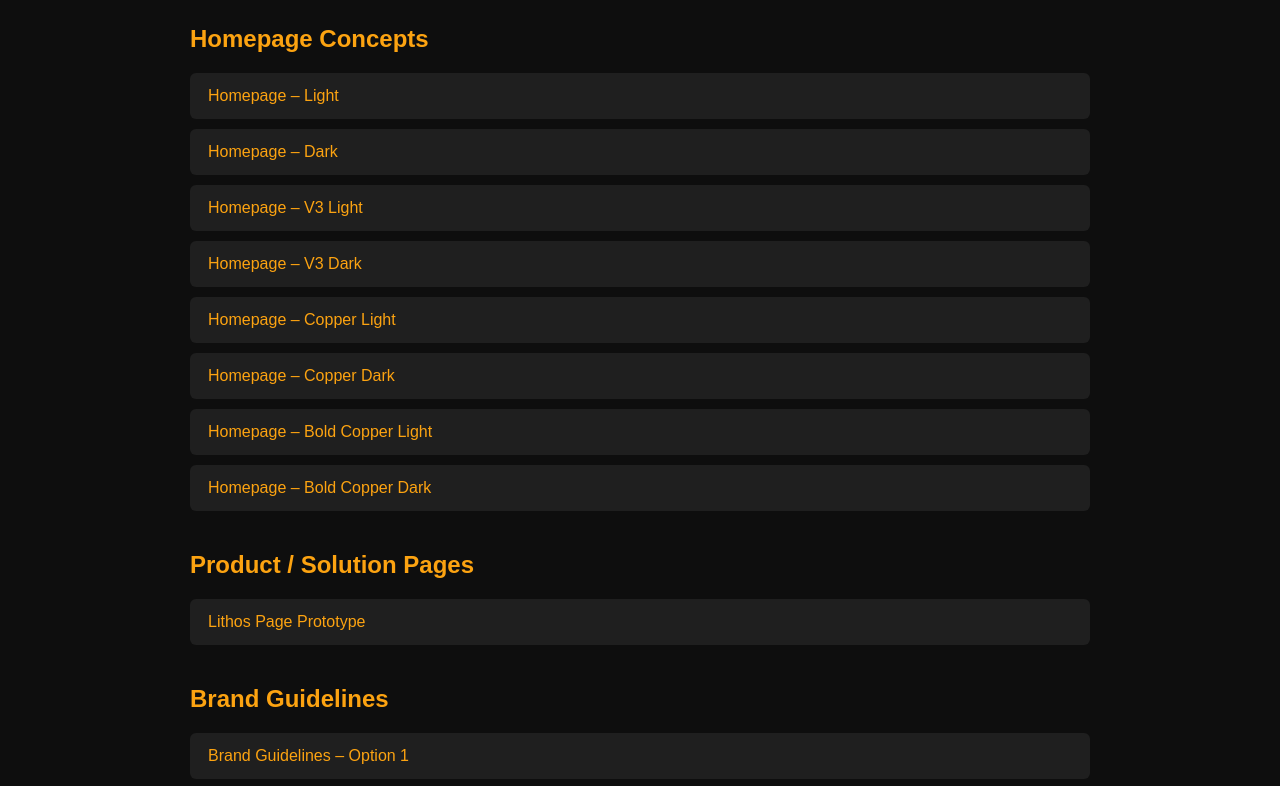
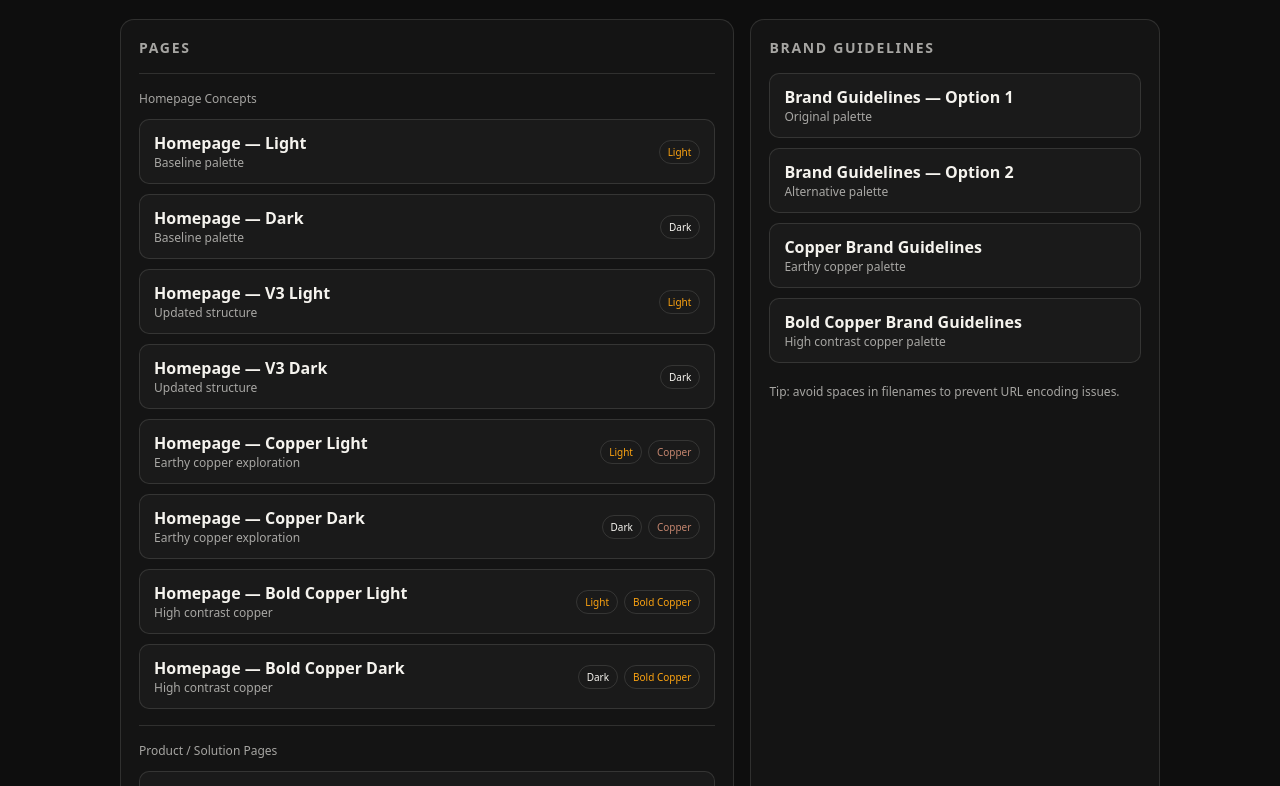
Before and after one commit to albertoescu9-creator/bold-copper-Lithos-Page, a plain HTML site: page index.html in a window 1280 px wide. Shown: the part 123-909 px from the top of the page. Drawn offline with Linux system fonts and the light colour scheme.

Commit message:
Update index.html

```diff
--- a/index.html
+++ b/index.html
@@ -2,45 +2,132 @@
 <html lang="en">
 <head>
 <meta charset="UTF-8">
-<title>GroundedAI Prototype Hub</title>
+<meta name="viewport" content="width=device-width, initial-scale=1.0">
+<title>GroundedAI — Prototype Hub</title>
 
 <style>
 
+:root{
+--bg:#0e0e0e;
+--card:#141414;
+--text:#f5f3ee;
+--muted:rgba(245,243,238,.65);
+--rule:rgba(245,243,238,.12);
+--accent:#FCA311;
+--accent2:#A0614A;
+--ok:#48A050;
+}
+
+*{box-sizing:border-box;margin:0;padding:0}
+
 body{
-font-family:Arial, sans-serif;
-background:#0e0e0e;
-color:#f5f3ee;
-padding:50px;
-max-width:900px;
+font-family:system-ui,Arial;
+background:var(--bg);
+color:var(--text);
+padding:44px 18px 80px;
+}
+
+.wrap{
+max-width:1040px;
 margin:auto;
 }
 
 h1{
+font-size:28px;
+margin-bottom:8px;
+}
+
+.sub{
+color:var(--muted);
 margin-bottom:30px;
 }
 
-h2{
-margin-top:40px;
-color:#FCA311;
+.grid{
+display:grid;
+grid-template-columns:1.2fr .8fr;
+gap:16px;
 }
 
-a{
-display:block;
-margin:10px 0;
-padding:14px 18px;
-background:#1f1f1f;
-color:#FCA311;
-text-decoration:none;
-border-radius:6px;
-transition:0.2s;
+.card{
+background:var(--card);
+border:1px solid var(--rule);
+border-radius:14px;
+padding:18px;
 }
 
-a:hover{
-background:#2c2c2c;
+.card h2{
+font-size:14px;
+letter-spacing:.12em;
+text-transform:uppercase;
+color:var(--muted);
+margin-bottom:16px;
 }
 
 .section{
-margin-bottom:35px;
+margin-top:16px;
+border-top:1px solid var(--rule);
+padding-top:16px;
+}
+
+.label{
+font-size:12px;
+color:var(--muted);
+margin-bottom:12px;
+}
+
+.list{
+display:flex;
+flex-direction:column;
+gap:10px;
+}
+
+a.item{
+display:flex;
+justify-content:space-between;
+align-items:center;
+padding:12px 14px;
+border-radius:10px;
+border:1px solid var(--rule);
+text-decoration:none;
+color:var(--text);
+background:#1a1a1a;
+}
+
+a.item:hover{
+background:#222;
+}
+
+.title{
+font-weight:600;
+}
+
+.desc{
+font-size:12px;
+color:var(--muted);
+}
+
+.tags{
+display:flex;
+gap:6px;
+}
+
+.tag{
+font-size:10px;
+padding:4px 8px;
+border-radius:999px;
+border:1px solid var(--rule);
+color:var(--muted);
+}
+
+.tag.light{color:#FCA311}
+.tag.dark{color:#f5f3ee}
+.tag.copper{color:#C4856E}
+.tag.bold{color:#FCA311}
+
+.footer{
+margin-top:20px;
+color:var(--muted);
+font-size:12px;
 }
 
 </style>
@@ -48,91 +135,184 @@ margin-bottom:35px;
 
 <body>
 
-<h1>GroundedAI – Prototype & Design Hub</h1>
+<div class="wrap">
+
+<h1>GroundedAI — Prototype Hub</h1>
+<p class="sub">
+Quick access to design explorations, product pages, and brand guidelines.
+</p>
+
+<div class="grid">
+
+<!-- LEFT SIDE -->
+
+<div class="card">
+
+<h2>Pages</h2>
 
 <div class="section">
+<div class="label">Homepage Concepts</div>
 
-<h2>Homepage Concepts</h2>
+<div class="list">
 
-<a href="groundedai_homepage_light.html">
-Homepage – Light
+<a class="item" href="groundedai_homepage_light.html">
+<div>
+<div class="title">Homepage — Light</div>
+<div class="desc">Baseline palette</div>
+</div>
+<div class="tags"><span class="tag light">Light</span></div>
 </a>
 
-<a href="groundedai_homepage_dark.html">
-Homepage – Dark
+<a class="item" href="groundedai_homepage_dark.html">
+<div>
+<div class="title">Homepage — Dark</div>
+<div class="desc">Baseline palette</div>
+</div>
+<div class="tags"><span class="tag dark">Dark</span></div>
 </a>
 
-<a href="groundedai_homepage_v3_light.html">
-Homepage – V3 Light
+<a class="item" href="groundedai_homepage_v3_light.html">
+<div>
+<div class="title">Homepage — V3 Light</div>
+<div class="desc">Updated structure</div>
+</div>
+<div class="tags"><span class="tag light">Light</span></div>
 </a>
 
-<a href="groundedai_homepage_v3_dark.html">
-Homepage – V3 Dark
+<a class="item" href="groundedai_homepage_v3_dark.html">
+<div>
+<div class="title">Homepage — V3 Dark</div>
+<div class="desc">Updated structure</div>
+</div>
+<div class="tags"><span class="tag dark">Dark</span></div>
 </a>
 
-<a href="groundedai_homepage_copper_light.html">
-Homepage – Copper Light
+<a class="item" href="groundedai_homepage_copper_light.html">
+<div>
+<div class="title">Homepage — Copper Light</div>
+<div class="desc">Earthy copper exploration</div>
+</div>
+<div class="tags">
+<span class="tag light">Light</span>
+<span class="tag copper">Copper</span>
+</div>
 </a>
 
-<a href="groundedai_homepage_copper_dark.html">
-Homepage – Copper Dark
+<a class="item" href="groundedai_homepage_copper_dark.html">
+<div>
+<div class="title">Homepage — Copper Dark</div>
+<div class="desc">Earthy copper exploration</div>
+</div>
+<div class="tags">
+<span class="tag dark">Dark</span>
+<span class="tag copper">Copper</span>
+</div>
 </a>
 
-<a href="groundedai_homepage_bold_copper_light.html">
-Homepage – Bold Copper Light
+<a class="item" href="groundedai_homepage_bold_copper_light.html">
+<div>
+<div class="title">Homepage — Bold Copper Light</div>
+<div class="desc">High contrast copper</div>
+</div>
+<div class="tags">
+<span class="tag light">Light</span>
+<span class="tag bold">Bold Copper</span>
+</div>
 </a>
 
-<a href="groundedai_homepage_bold_copper_dark.html">
-Homepage – Bold Copper Dark
+<a class="item" href="groundedai_homepage_bold_copper_dark.html">
+<div>
+<div class="title">Homepage — Bold Copper Dark</div>
+<div class="desc">High contrast copper</div>
+</div>
+<div class="tags">
+<span class="tag dark">Dark</span>
+<span class="tag bold">Bold Copper</span>
+</div>
+</a>
+
+</div>
+</div>
+
+<div class="section">
+<div class="label">Product / Solution Pages</div>
+
+<div class="list">
+
+<a class="item" href="groundedai_lithos_page.html">
+<div>
+<div class="title">Lithos Page Prototype</div>
+<div class="desc">Product page exploration</div>
+</div>
+</a>
+
+</div>
+</div>
+
+<div class="section">
+<div class="label">Tools / Interactive Assets</div>
+
+<div class="list">
+
+<a class="item" href="groundedai_readiness_check.html">
+<div>
+<div class="title">GroundedAI Readiness Check</div>
+<div class="desc">Interactive readiness assessment tool</div>
+</div>
+</a>
+
+</div>
+</div>
+
+</div>
+
+<!-- RIGHT SIDE -->
+
+<div class="card">
+
+<h2>Brand Guidelines</h2>
+
+<div class="list">
+
+<a class="item" href="option 1 groundedai_brand_guidelines (3).html">
+<div>
+<div class="title">Brand Guidelines — Option 1</div>
+<div class="desc">Original palette</div>
+</div>
+</a>
+
+<a class="item" href="option 2 groundedai_brand_guidelines.html">
+<div>
+<div class="title">Brand Guidelines — Option 2</div>
+<div class="desc">Alternative palette</div>
+</div>
+</a>
+
+<a class="item" href="groundedai_copper_brand_guidelines.html">
+<div>
+<div class="title">Copper Brand Guidelines</div>
+<div class="desc">Earthy copper palette</div>
+</div>
+</a>
+
+<a class="item" href="groundedai_bold_copper_brand_guidelines.html">
+<div>
+<div class="title">Bold Copper Brand Guidelines</div>
+<div class="desc">High contrast copper palette</div>
+</div>
 </a>
 
 </div>
 
-
-<div class="section">
-
-<h2>Product / Solution Pages</h2>
-
-<a href="groundedai_lithos_page.html">
-Lithos Page Prototype
-</a>
+<div class="footer">
+Tip: avoid spaces in filenames to prevent URL encoding issues.
+</div>
 
 </div>
 
-
-<div class="section">
-
-<h2>Brand Guidelines</h2>
-
-<a href="option 1 groundedai_brand_guidelines (3).html">
-Brand Guidelines – Option 1
-</a>
-
-<a href="option 2 groundedai_brand_guidelines.html">
-Brand Guidelines – Option 2
-</a>
-
-<a href="groundedai_copper_brand_guidelines.html">
-Copper Brand Guidelines
-</a>
-
-<a href="groundedai_bold_copper_brand_guidelines.html">
-Bold Copper Brand Guidelines
-</a>
+</div>
 
 </div>
 
-
-<div class="section">
-
-<h2>Tools / Interactive Assets</h2>
-
-<a href="groundedai_readiness_check.html">
-GroundedAI Readiness Check
-</a>
-
-</div>
-
-
 </body>
 </html>
```
